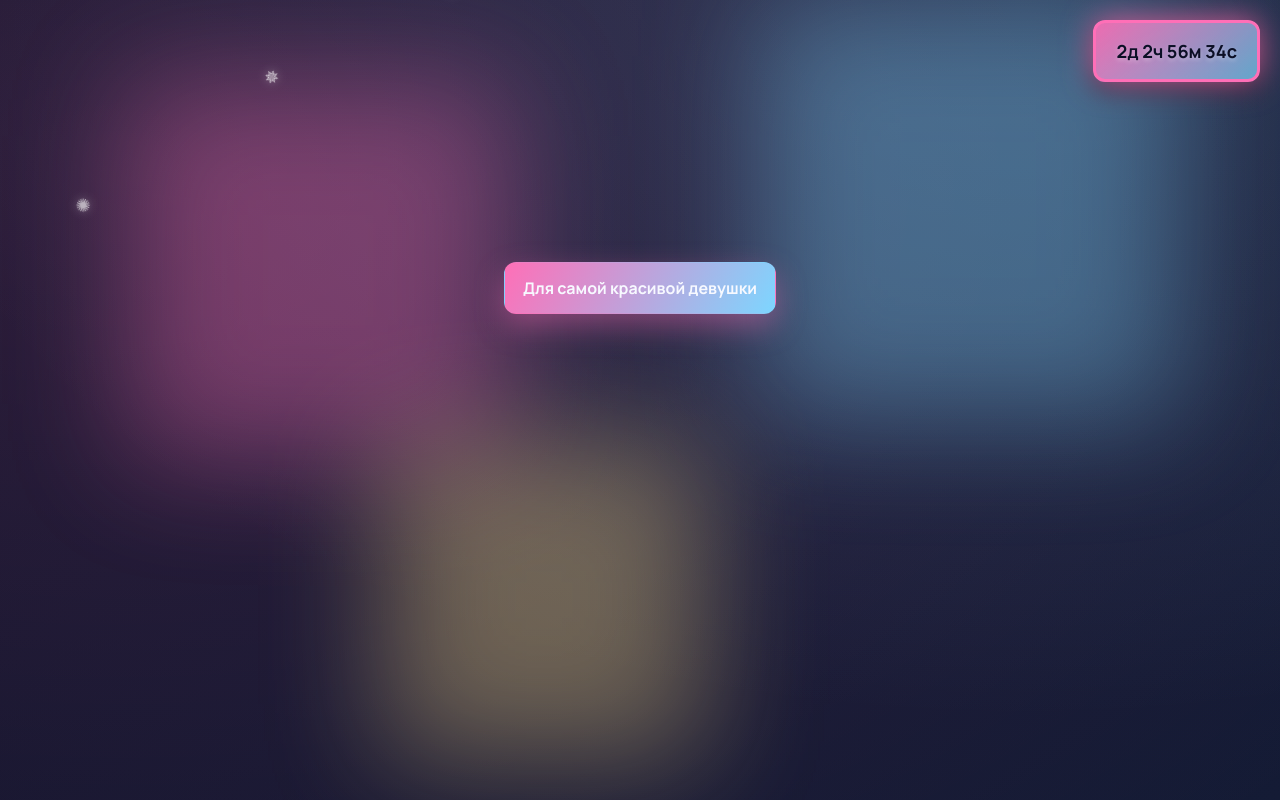
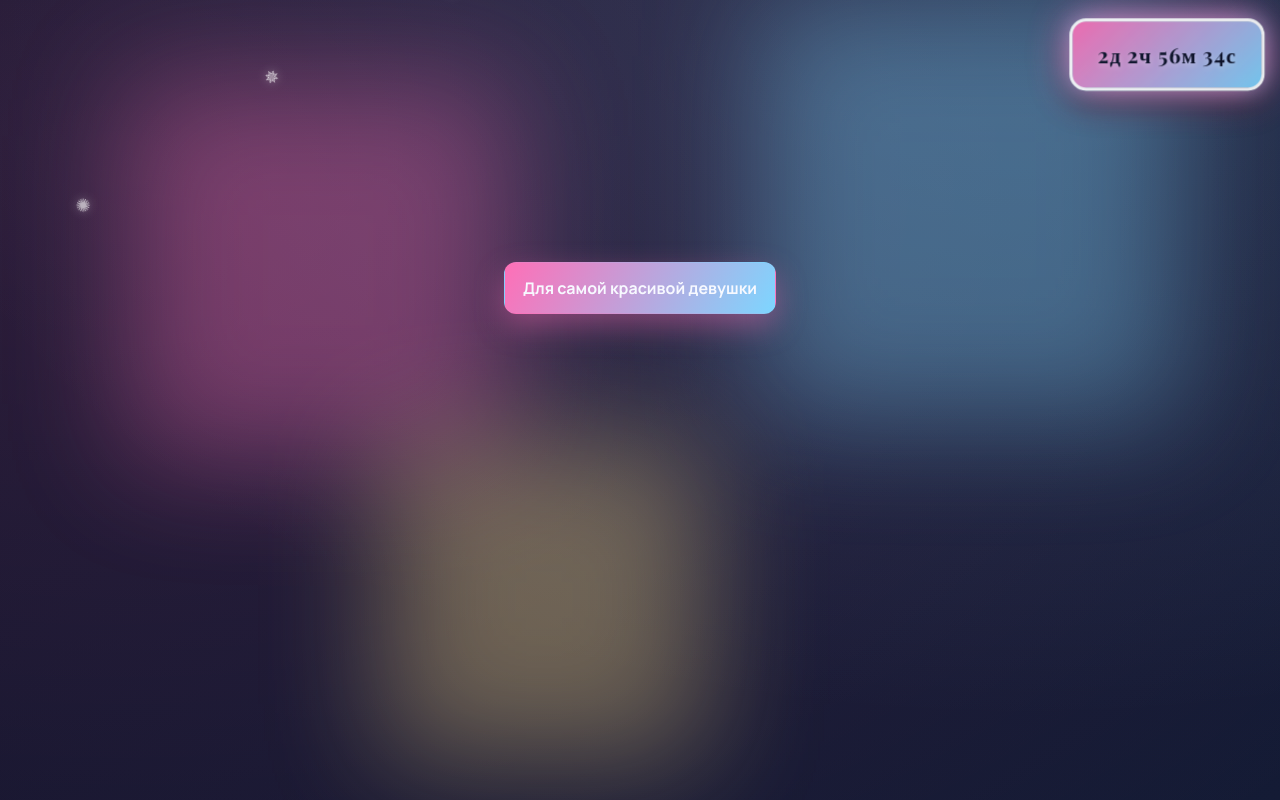
Before and after one commit to kydyrzhanmaratuly-hub/Xalisa, a website: page docs/index.html in a window 1280 px wide. Drawn offline with nearby package versions, Linux system fonts and the light colour scheme.

Commit message:
feat: change title to 'Meine Kleine Prinzessin' and enhance timer with pulse animation

```diff
--- a/docs/index.html
+++ b/docs/index.html
@@ -6,7 +6,7 @@
   <meta http-equiv="Cache-Control" content="no-cache, no-store, must-revalidate">
   <meta http-equiv="Pragma" content="no-cache">
   <meta http-equiv="Expires" content="0">
-  <title>Праздник</title>
+  <title>Meine Kleine Prinzessin❤️</title>
   <link href="https://fonts.googleapis.com/css2?family=Playfair+Display:wght@600;700&family=Manrope:wght@400;500;700&display=swap" rel="stylesheet">
   <style>
     :root{--bg-1:#0b0f25;--bg-2:#141b35;--accent-1:#ff6fb7;--accent-2:#7dd6ff;--glass:rgba(255,255,255,0.08);--border:rgba(255,255,255,0.15);--text:#f7f9ff;--muted:#c8d2f4}
@@ -17,7 +17,8 @@
     .btn{display:inline-flex;align-items:center;gap:10px;padding:14px 18px;border-radius:12px;font-weight:700;border:1px solid transparent;text-decoration:none;color:var(--text);transition:transform .2s ease}
     .btn.primary{background:linear-gradient(120deg,var(--accent-1),var(--accent-2));box-shadow:0 12px 30px rgba(255,111,183,0.4)}
     .center{min-height:60vh;display:flex;align-items:center;justify-content:center}
-    #timer{position:fixed;top:20px;right:20px;z-index:100;background:linear-gradient(135deg,rgba(255,111,183,0.9),rgba(125,214,255,0.7));border:3px solid #ff6fb7;padding:16px 20px;border-radius:12px;color:#0b0f25;font-weight:900;font-size:18px;-webkit-backdrop-filter:blur(15px);backdrop-filter:blur(15px);box-shadow:0 0 30px rgba(255,111,183,0.8),0 8px 25px rgba(0,0,0,0.6);white-space:nowrap;text-shadow:0 2px 4px rgba(255,255,255,0.3)}
+    @keyframes pulse{0%,100%{transform:scale(1);opacity:1}50%{transform:scale(1.05);opacity:0.9}}
+    #timer{position:fixed;top:20px;right:20px;z-index:100;background:linear-gradient(135deg,#ff6fb7,#7dd6ff);border:3px solid #fff;padding:18px 24px;border-radius:16px;color:#0b0f25;font-weight:900;font-size:20px;-webkit-backdrop-filter:blur(15px);backdrop-filter:blur(15px);box-shadow:0 0 40px rgba(255,111,183,0.9),0 0 20px rgba(125,214,255,0.7),0 12px 30px rgba(0,0,0,0.7);white-space:nowrap;text-shadow:0 2px 6px rgba(255,255,255,0.4);animation:pulse 2s infinite;font-family:'Playfair Display',serif;letter-spacing:1px}
   </style>
 </head>
 <body>
```
Also changed, not shown: site/index.html (+3 -2 lines).
